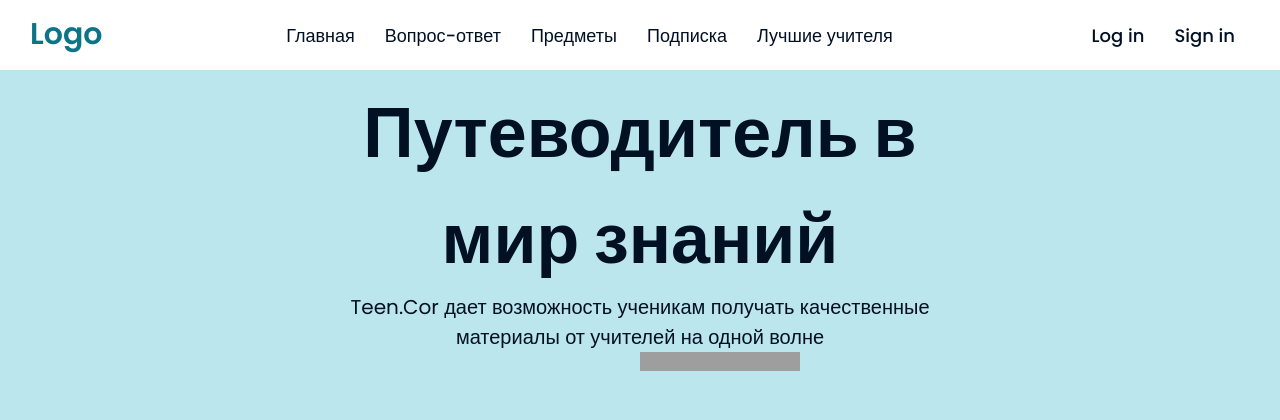
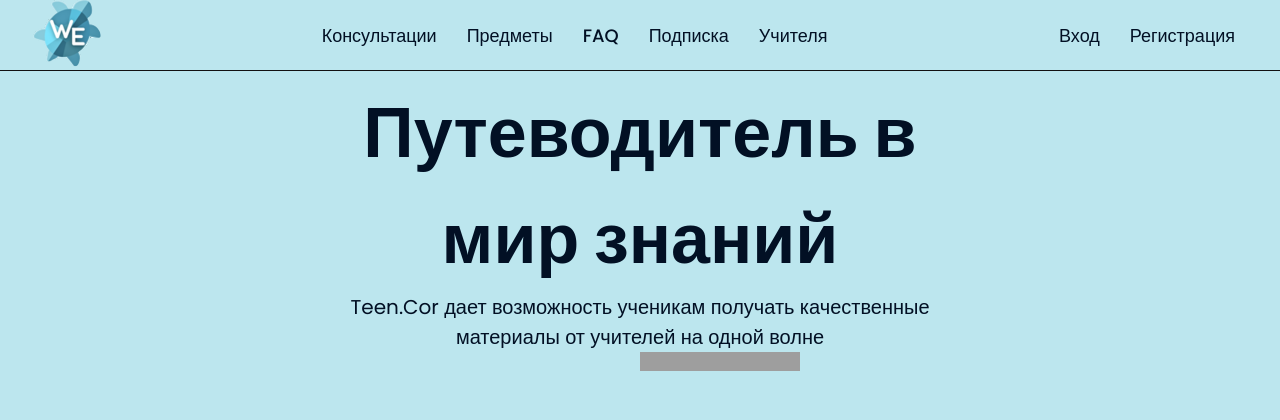
Before and after one commit to vLadimIR007kz/1233, a Flask app: page / in a window 1280 px wide. Shown: the top 420 px of the page. Run offline with Flask 2, Linux system fonts and the light colour scheme; some libraries are stand-ins or nearby versions; grey boxes are pictures that could not be loaded.

Commit message:
+main_page

```diff
--- a/static/main.css
+++ b/static/main.css
@@ -1,9 +1,4 @@
 @import url('https://fonts.googleapis.com/css2?family=Poppins:wght@200;300;400;500;600;700&display=swap');
-
-.sec-center{
-  display: none;
-}
-
 *{
   margin: 0;
   padding: 0;
@@ -11,10 +6,11 @@
   font-family: 'Poppins', sans-serif;
 }
 nav{
+  border-bottom: 1px solid #111;
   position: fixed;
   z-index: 99;
   width: 100%;
-  background-color: #fff;
+  background-color: #bce6ee;
 }
 nav .wrapper{
   position: relative;
@@ -27,6 +23,11 @@
   align-items: center;
   justify-content: space-between;
 }
+
+.wrapper .logo{
+    margin-top: 25px;
+}
+
 .wrapper .logo a{
 
   color: #0c7489;
--- a/templates/Teachers.html
+++ b/templates/Teachers.html
@@ -9,7 +9,7 @@
 <body>
   <nav>
     <div class="wrapper">
-      <div class="logo"><a href="/about-us"><img src="static\logo.png" alt=""></a></div>
+      <div class="logo"><a href="/"><img src="static\logo.png" alt=""></a></div>
       <input type="radio" name="slider" id="menu-btn">
       <input type="radio" name="slider" id="close-btn">
       <ul class="nav-links">
@@ -21,7 +21,6 @@
         <li><a href="/faq">FAQ</a></li>
         <li><a href="/new">Подписка</a></li>
         <li><a href="/Teachers">Учителя</a></li>
-        <li><a href="/about-us">Про нас</a></li>
       </ul>
       <ul class="nav-links">
           {% if not(current_user.is_authenticated) %}
--- a/templates/aboutus.html
+++ b/templates/aboutus.html
@@ -13,7 +13,7 @@
 <body>
 <nav>
     <div class="wrapper">
-      <div class="logo"><a href="/about-us"><img src="static\logo.png" alt=""></a></div>
+      <div class="logo"><a href="/"><img src="static\logo.png" alt=""></a></div>
       <input type="radio" name="slider" id="menu-btn">
       <input type="radio" name="slider" id="close-btn">
       <ul class="nav-links">
@@ -25,7 +25,6 @@
         <li><a href="/faq">FAQ</a></li>
         <li><a href="/new">Подписка</a></li>
         <li><a href="/Teachers">Учителя</a></li>
-        <li><a href="/about-us">Про нас</a></li>
       </ul>
       <ul class="nav-links">
           {% if not(current_user.is_authenticated) %}
@@ -40,6 +39,7 @@
       <label for="menu-btn" class="btn menu-btn"><i class="fas fa-bars"></i></label>
     </div>
   </nav>
+
 
 <div class="container">
 <br>
--- a/templates/article.html
+++ b/templates/article.html
@@ -41,7 +41,7 @@
 <body>
 <nav>
     <div class="wrapper">
-      <div class="logo"><a href="/about-us"><img src="..\..\static\logo.png" alt=""></a></div>
+      <div class="logo"><a href="/"><img src="static\logo.png" alt=""></a></div>
       <input type="radio" name="slider" id="menu-btn">
       <input type="radio" name="slider" id="close-btn">
       <ul class="nav-links">
@@ -53,7 +53,6 @@
         <li><a href="/faq">FAQ</a></li>
         <li><a href="/new">Подписка</a></li>
         <li><a href="/Teachers">Учителя</a></li>
-        <li><a href="/about-us">Про нас</a></li>
       </ul>
       <ul class="nav-links">
           {% if not(current_user.is_authenticated) %}
@@ -68,6 +67,7 @@
       <label for="menu-btn" class="btn menu-btn"><i class="fas fa-bars"></i></label>
     </div>
   </nav>
+
 
   <div class="sec-center">
     <input class="dropdown" type="checkbox" id="dropdown" name="dropdown"/>
--- a/templates/class_subjects.html
+++ b/templates/class_subjects.html
@@ -9,7 +9,7 @@
 <body>
   <nav>
     <div class="wrapper">
-      <div class="logo"><a href="/about-us"><img src="..\static\logo.png" alt=""></a></div>
+      <div class="logo"><a href="/"><img src="static\logo.png" alt=""></a></div>
       <input type="radio" name="slider" id="menu-btn">
       <input type="radio" name="slider" id="close-btn">
       <ul class="nav-links">
@@ -21,7 +21,6 @@
         <li><a href="/faq">FAQ</a></li>
         <li><a href="/new">Подписка</a></li>
         <li><a href="/Teachers">Учителя</a></li>
-        <li><a href="/about-us">Про нас</a></li>
       </ul>
       <ul class="nav-links">
           {% if not(current_user.is_authenticated) %}
@@ -36,6 +35,7 @@
       <label for="menu-btn" class="btn menu-btn"><i class="fas fa-bars"></i></label>
     </div>
   </nav>
+
 
   <div class="sec-center">
     <input class="dropdown" type="checkbox" id="dropdown" name="dropdown"/>
--- a/templates/create-meet.html
+++ b/templates/create-meet.html
@@ -9,7 +9,7 @@
 <body>
 <nav>
     <div class="wrapper">
-      <div class="logo"><a href="/about-us"><img src="static\logo.png" alt=""></a></div>
+      <div class="logo"><a href="/"><img src="static\logo.png" alt=""></a></div>
       <input type="radio" name="slider" id="menu-btn">
       <input type="radio" name="slider" id="close-btn">
       <ul class="nav-links">
@@ -21,7 +21,6 @@
         <li><a href="/faq">FAQ</a></li>
         <li><a href="/new">Подписка</a></li>
         <li><a href="/Teachers">Учителя</a></li>
-        <li><a href="/about-us">Про нас</a></li>
       </ul>
       <ul class="nav-links">
           {% if not(current_user.is_authenticated) %}
--- a/templates/faq.html
+++ b/templates/faq.html
@@ -9,7 +9,7 @@
 <body>
 <nav>
     <div class="wrapper">
-      <div class="logo"><a href="/about-us"><img src="static\logo.png" alt=""></a></div>
+      <div class="logo"><a href="/"><img src="static\logo.png" alt=""></a></div>
       <input type="radio" name="slider" id="menu-btn">
       <input type="radio" name="slider" id="close-btn">
       <ul class="nav-links">
@@ -21,7 +21,6 @@
         <li><a href="/faq">FAQ</a></li>
         <li><a href="/new">Подписка</a></li>
         <li><a href="/Teachers">Учителя</a></li>
-        <li><a href="/about-us">Про нас</a></li>
       </ul>
       <ul class="nav-links">
           {% if not(current_user.is_authenticated) %}
--- a/templates/main.html
+++ b/templates/main.html
@@ -12,103 +12,27 @@
 <body>
   <nav>
     <div class="wrapper">
-      <div class="logo"><a href="#">Logo</a></div>
+      <div class="logo"><a href="/"><img src="static\logo.png" alt=""></a></div>
       <input type="radio" name="slider" id="menu-btn">
       <input type="radio" name="slider" id="close-btn">
       <ul class="nav-links">
         <label for="close-btn" class="btn close-btn"><i class="fas fa-times"></i></label>
-        <li><a href="#">Главная</a></li>
+        <li><a href="/meets-subj1">Консультации</a></li>
         <li>
-          <a href="#" class="desktop-item">Вопрос-ответ</a>
-          <input type="checkbox" id="showDrop">
-          <label for="showDrop" class="mobile-item">Dropdown Menu</label>
-          <ul class="drop-menu">
-            <li><a href="#">Предмет 1</a></li>
-            <li><a href="#">Предмет 2</a></li>
-            <li><a href="#">Предмет 3</a></li>
-            <li><a href="#">Предмет 4</a></li>
-          </ul>
+          <a href="/subjects" class="desktop-item">Предметы</a>
         </li>
-        <li>
-          <a href="#" class="desktop-item">Предметы</a>
-          <input type="checkbox" id="showMega">
-          <label for="showMega" class="mobile-item">Mega Menu</label>
-          <div class="mega-box">
-            <div class="content">
-              <div class="row">
-                <header>5 Класс</header>
-                <ul class="mega-links">
-                  <li><a href="#">Предмет 1</a></li>
-                  <li><a href="#">Предмет 2</a></li>
-                  <li><a href="#">Предмет 3</a></li>
-                  <li><a href="#">Предмет 4</a></li>
-                </ul>
-              </div>
-              <div class="row">
-                <header>6 класс</header>
-                <ul class="mega-links">
-                  <li><a href="#">Предмет 1</a></li>
-                  <li><a href="#">Предмет 2</a></li>
-                  <li><a href="#">Предмет 3</a></li>
-                  <li><a href="#">Предмет 4</a></li>
-                </ul>
-              </div>
-              <div class="row">
-                <header>7 класс</header>
-                <ul class="mega-links">
-                  <li><a href="#">Предмет 1</a></li>
-                  <li><a href="#">Предмет 2</a></li>
-                  <li><a href="#">Предмет 3</a></li>
-                  <li><a href="#">Предмет 4</a></li>
-                </ul>
-              </div>
-                <div class="row">
-                <header>8 класс</header>
-                <ul class="mega-links">
-                  <li><a href="#">Предмет 1</a></li>
-                  <li><a href="#">Предмет 2</a></li>
-                  <li><a href="#">Предмет 3</a></li>
-                  <li><a href="#">Предмет 4</a></li>
-                </ul>
-              </div>
-
-                <div class="row">
-                <header>9 класс</header>
-                <ul class="mega-links">
-                  <li><a href="#">Предмет 1</a></li>
-                  <li><a href="#">Предмет 2</a></li>
-                  <li><a href="#">Предмет 3</a></li>
-                  <li><a href="#">Предмет 4</a></li>
-                </ul>
-              </div>
-                <div class="row">
-                <header>10 класс</header>
-                <ul class="mega-links">
-                  <li><a href="#">Предмет 1</a></li>
-                  <li><a href="#">Предмет 2</a></li>
-                  <li><a href="#">Предмет 3</a></li>
-                  <li><a href="#">Предмет 4</a></li>
-                </ul>
-              </div>
-                <div class="row">
-                <header>11 класс</header>
-                <ul class="mega-links">
-                  <li><a href="#">Предмет 1</a></li>
-                  <li><a href="#">Предмет 2</a></li>
-                  <li><a href="#">Предмет 3</a></li>
-                  <li><a href="#">Предмет 4</a></li>
-                </ul>
-              </div>
-            </div>
-          </div>
-        </li>
-        <li><a href="#">Подписка</a></li>
-        <li><a href="#">Лучшие учителя</a></li>
+        <li><a href="/faq">FAQ</a></li>
+        <li><a href="/new">Подписка</a></li>
+        <li><a href="/Teachers">Учителя</a></li>
       </ul>
-
       <ul class="nav-links">
-      <li><div class="Log"><a href="#">Log in</a></div></li>
-      <li><div class="Sign"><a href="#">Sign in</a></div></li>
+          {% if not(current_user.is_authenticated) %}
+      <li><div class="Log"><a href="/index">Вход</a></div></li>
+      <li><div class="Sign"><a href="/register">Регистрация</a></div></li>
+          {% endif %}
+          {% if current_user.is_authenticated %}
+            <li><div><a href="/logout">Выход</a></div></li>
+          {% endif %}
       </ul>
 
       <label for="menu-btn" class="btn menu-btn"><i class="fas fa-bars"></i></label>
--- a/templates/meets.html
+++ b/templates/meets.html
@@ -13,7 +13,7 @@
 <body>
   <nav>
     <div class="wrapper">
-      <div class="logo"><a href="/about-us"><img src="static\logo.png" alt=""></a></div>
+      <div class="logo"><a href="/"><img src="static\logo.png" alt=""></a></div>
       <input type="radio" name="slider" id="menu-btn">
       <input type="radio" name="slider" id="close-btn">
       <ul class="nav-links">
@@ -25,7 +25,6 @@
         <li><a href="/faq">FAQ</a></li>
         <li><a href="/new">Подписка</a></li>
         <li><a href="/Teachers">Учителя</a></li>
-        <li><a href="/about-us">Про нас</a></li>
       </ul>
       <ul class="nav-links">
           {% if not(current_user.is_authenticated) %}
--- a/templates/new.html
+++ b/templates/new.html
@@ -9,7 +9,7 @@
   <body>
     <nav>
     <div class="wrapper">
-      <div class="logo"><a href="/about-us"><img src="static\logo.png" alt=""></a></div>
+      <div class="logo"><a href="/"><img src="static\logo.png" alt=""></a></div>
       <input type="radio" name="slider" id="menu-btn">
       <input type="radio" name="slider" id="close-btn">
       <ul class="nav-links">
@@ -21,7 +21,6 @@
         <li><a href="/faq">FAQ</a></li>
         <li><a href="/new">Подписка</a></li>
         <li><a href="/Teachers">Учителя</a></li>
-        <li><a href="/about-us">Про нас</a></li>
       </ul>
       <ul class="nav-links">
           {% if not(current_user.is_authenticated) %}
--- a/templates/notifications.html
+++ b/templates/notifications.html
@@ -11,7 +11,7 @@
 <body>
     <nav>
     <div class="wrapper">
-      <div class="logo"><a href="/about-us"><img src="..\..\static\logo.png" alt=""></a></div>
+      <div class="logo"><a href="/"><img src="static\logo.png" alt=""></a></div>
       <input type="radio" name="slider" id="menu-btn">
       <input type="radio" name="slider" id="close-btn">
       <ul class="nav-links">
@@ -23,7 +23,6 @@
         <li><a href="/faq">FAQ</a></li>
         <li><a href="/new">Подписка</a></li>
         <li><a href="/Teachers">Учителя</a></li>
-        <li><a href="/about-us">Про нас</a></li>
       </ul>
       <ul class="nav-links">
           {% if not(current_user.is_authenticated) %}
--- a/templates/subject_courses.html
+++ b/templates/subject_courses.html
@@ -11,7 +11,7 @@
 <body>
 <nav>
     <div class="wrapper">
-      <div class="logo"><a href="/about-us"><img src="static\logo.png" alt=""></a></div>
+      <div class="logo"><a href="/"><img src="static\logo.png" alt=""></a></div>
       <input type="radio" name="slider" id="menu-btn">
       <input type="radio" name="slider" id="close-btn">
       <ul class="nav-links">
@@ -23,7 +23,6 @@
         <li><a href="/faq">FAQ</a></li>
         <li><a href="/new">Подписка</a></li>
         <li><a href="/Teachers">Учителя</a></li>
-        <li><a href="/about-us">Про нас</a></li>
       </ul>
       <ul class="nav-links">
           {% if not(current_user.is_authenticated) %}
--- a/templates/subjects.html
+++ b/templates/subjects.html
@@ -9,7 +9,7 @@
 <body>
   <nav>
     <div class="wrapper">
-      <div class="logo"><a href="/about-us"><img src="static\logo.png" alt=""></a></div>
+      <div class="logo"><a href="/"><img src="static\logo.png" alt=""></a></div>
       <input type="radio" name="slider" id="menu-btn">
       <input type="radio" name="slider" id="close-btn">
       <ul class="nav-links">
@@ -21,7 +21,6 @@
         <li><a href="/faq">FAQ</a></li>
         <li><a href="/new">Подписка</a></li>
         <li><a href="/Teachers">Учителя</a></li>
-        <li><a href="/about-us">Про нас</a></li>
       </ul>
       <ul class="nav-links">
           {% if not(current_user.is_authenticated) %}
```
Also changed, not shown: templates/course.html (deleted).
